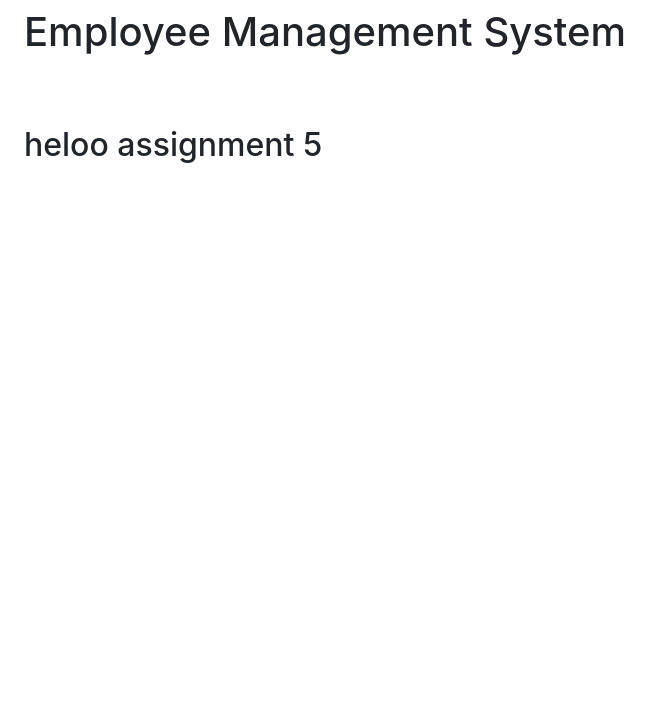
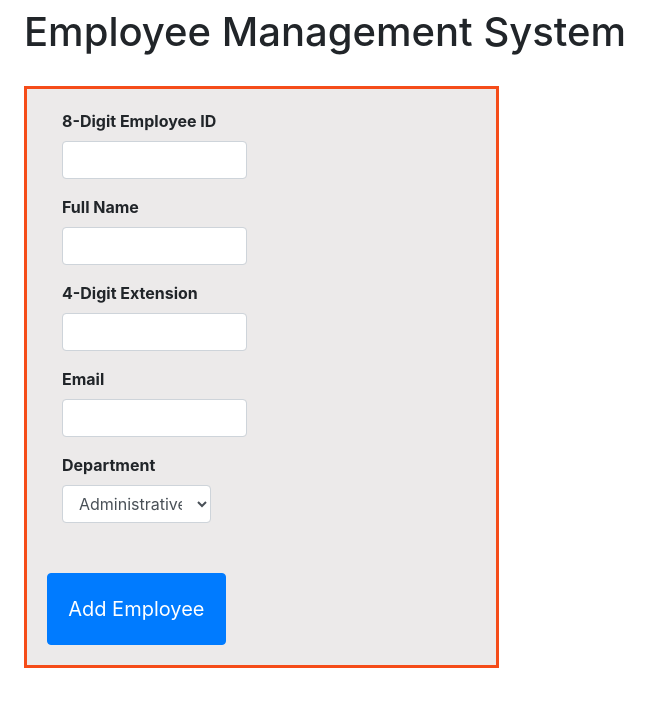
Before and after one commit to sabrinapea/assignment05, a plain HTML site: page index.html in a window 1280 px wide. Shown: the whole page, without its empty margins (0-663 px from the left). Drawn offline with nearby package versions, Linux system fonts and the light colour scheme.

Commit message:
html page

```diff
--- a/index.html
+++ b/index.html
@@ -12,13 +12,41 @@
         label {font-weight: bold;}
         input, select {margin-bottom: 10px;}
         form {width: 30%; padding: 20px;}
+        .btn {padding: 20px 0; font-size: 20px;}
+        form {border: solid rgb(245, 76, 25); background-color: rgb(236, 234, 234); width: 475px;}
     </style>
 </head>
 <body class="mt-2 ml-4">
     <h1>Employee Management System</h1>
-    <form id="empForm">
-
+    <form id="empForm col-md-6">
+        <div class="form-group col-md-6">
+            <label for="id">8-Digit Employee ID</label>
+            <input type="text" class="form-control" id="id" maxlength="8" required>
+        </div>
+        <div class="form-group col-md-6">
+          <label for="name">Full Name</label>
+          <input type="text" class="form-control" id="name" required >
+        </div>
+        <div class="form-group col-md-6">
+            <label for="ext">4-Digit Extension</label>
+            <input type="text" class="form-control" id="ext" maxlength="4" required >
+        </div>
+        <div class="form-group col-md-6">
+            <label for="email">Email</label>
+            <input type="email" class="form-control" id="email" required >
+        </div>
+        <div class="form-group col-md-5">
+            <label for="department">Department</label>
+            <select class="form-control" id="department">
+              <option>Administrative</option>
+              <option>Engineering</option>
+              <option>Executive</option>
+              <option>Marketing</option>
+              <option>Quality Assurance</option>
+              <option>Sales</option>
+            </select><br>
+        </div>
+        <button type="submit" class="btn btn-primary col-sm-5 " id="submit">Add Employee</button>
     </form>
-    <h2>heloo assignment 5</h2>
 </body>
 </html>
```
